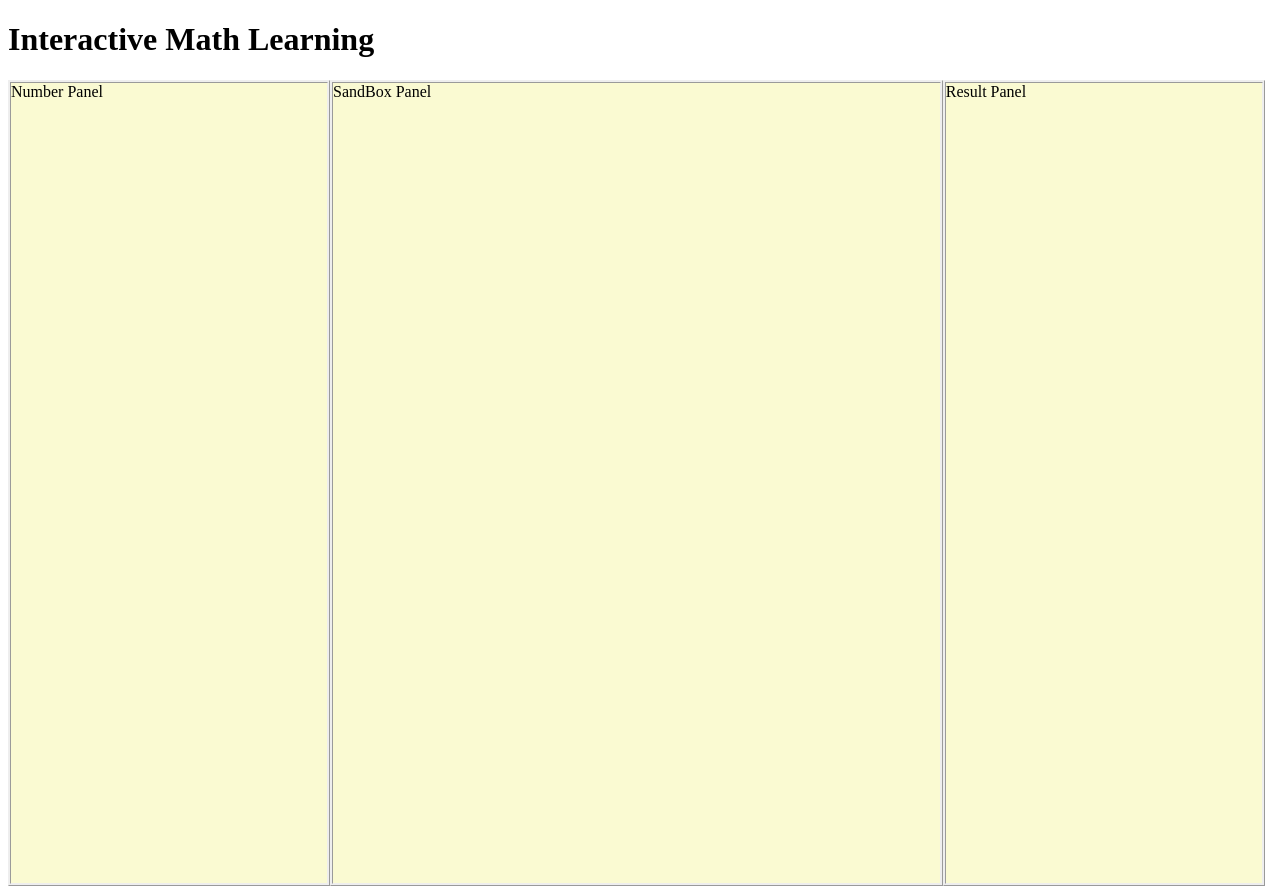
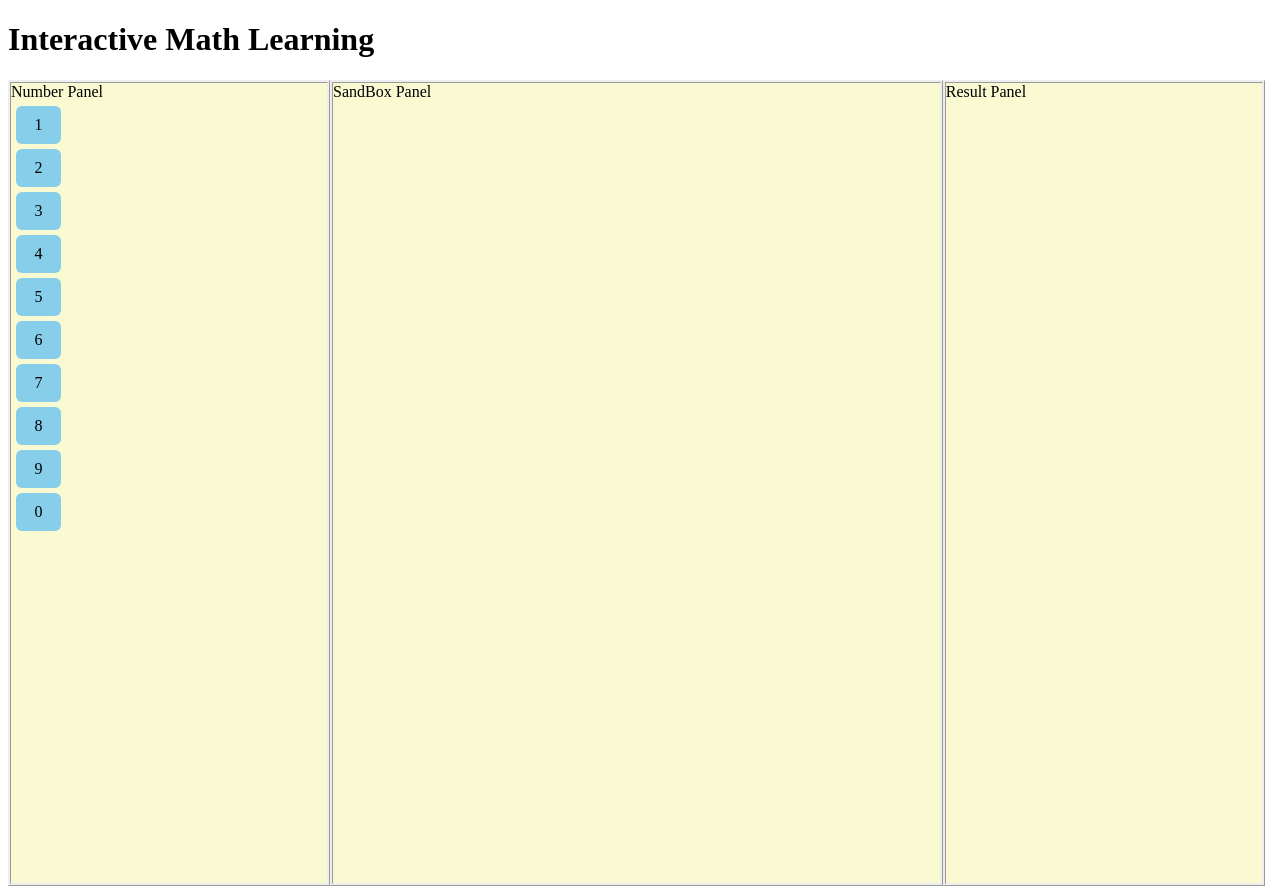
Before and after one commit to AravindSaiK/SER515-Team9-Project, a React (Create React App) app in the folder interactivemathlearning/: page / in a window 1280 px wide. Built offline with nearby package versions, Linux system fonts and the light colour scheme.

Commit message:
Added number blocks to the number panel.

```diff
--- a/interactivemathlearning/src/App.js
+++ b/interactivemathlearning/src/App.js
@@ -3,13 +3,44 @@ import "./App.css"
 
 
 class App extends Component{
+	state = {
+	        tasks: [
+	            {name:"1",category:"NumberPanel", bgcolor: "SkyBlue"},
+	            {name:"2", category:"NumberPanel", bgcolor:"SkyBlue"},
+	            {name:"3", category:"NumberPanel", bgcolor:"SkyBlue"},
+	            {name:"4",category:"NumberPanel", bgcolor: "SkyBlue"},
+	            {name:"5", category:"NumberPanel", bgcolor:"SkyBlue"},
+	            {name:"6", category:"NumberPanel", bgcolor:"SkyBlue"},
+	            {name:"7",category:"NumberPanel", bgcolor: "SkyBlue"},
+	            {name:"8", category:"NumberPanel", bgcolor:"SkyBlue"},
+	            {name:"9", category:"NumberPanel", bgcolor:"SkyBlue"},
+	            {name:"0", category:"NumberPanel", bgcolor:"SkyBlue"}
+	          ]
+	    }
 	render() {
+		var tasks = {
+		           NumberPanel: [],
+		           SandBoxPanel: [],
+		           ResultPanel: []
+		       }
+		       this.state.tasks.forEach ((t) => {
+		           tasks[t.category].push(
+		               <div key={t.name}
+		                   draggable
+		                   className="draggable"
+		                   style = {{backgroundColor: t.bgcolor,width:"25px",textAlign:"center",padding:"10px",margin:"5px",borderRadius:"6px"}}
+		               >
+		                   {t.name}
+		               </div>
+		           );
+		       });
 		return (
       <div>
           <div className="row">
           <h1>Interactive Math Learning</h1>
           <div className="NumberPanel">
           <span className="task-header">Number Panel</span>
+          {tasks.NumberPanel}
           </div>
            <div className="SandBoxPanel">
          <span className="task-header">SandBox Panel</span>
```
